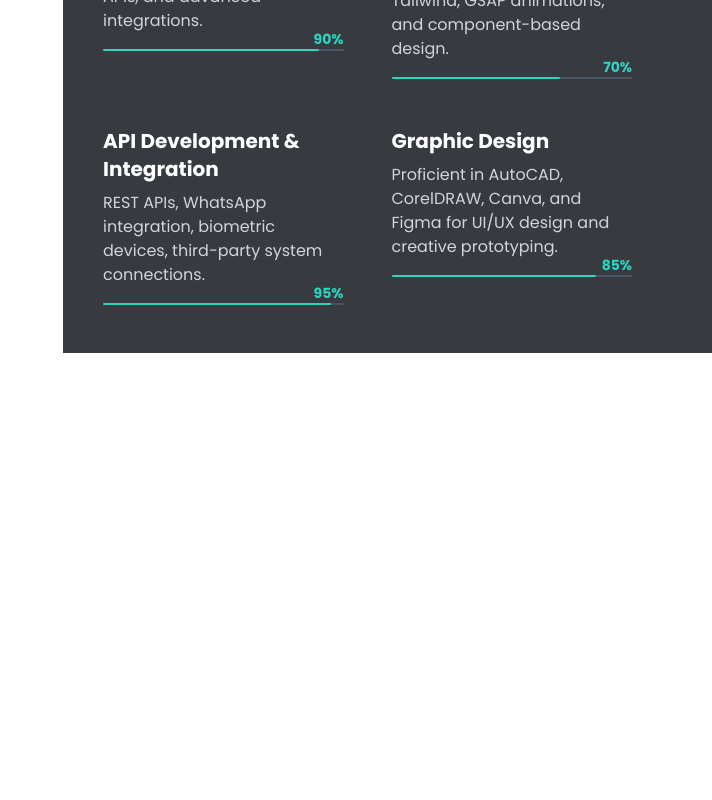
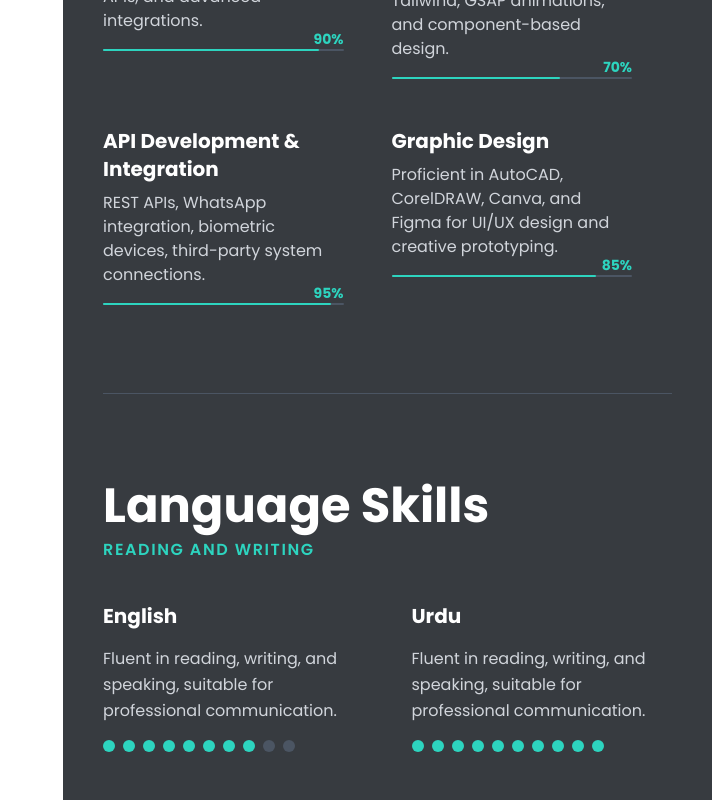
Before and after one commit to ehsanjavaid/React-Portfolio, a React (Vite) app: page / in a window 1280 px wide. Shown: the part 4957-5757 px from the top of the page, without its empty margins (568-1280 px from the left). Before the commit the page ends 5310 px from the top, so only its background shows below. Built offline with nearby package versions, Linux system fonts and the light colour scheme.

Commit message:
Language section done

```diff
--- /dev/null
+++ b/src/components/LanguageSkills.tsx
@@ -0,0 +1,54 @@
+import React from "react";
+
+const languages = [
+  {
+    name: "English",
+    description:
+      "Fluent in reading, writing, and speaking, suitable for professional communication.",
+    level: 8, // out of 10
+  },
+  {
+    name: "Urdu",
+    description:
+      "Fluent in reading, writing, and speaking, suitable for professional communication.",
+    level: 10, // out of 10
+  },
+];
+
+export default function LanguageSkills() {
+  return (
+    <section className=" text-white py-12 font-poppins">
+      {/* Title */}
+      <div>
+        <h2 className="text-5xl font-bold">Language Skills</h2>
+        <p className="text-teal-400 font-semibold mt-2 uppercase tracking-widest">
+          Reading and Writing
+        </p>
+      </div>
+
+      {/* Language List */}
+      <div className="grid md:grid-cols-2 gap-12 mt-10">
+        {languages.map((lang, idx) => (
+          <div key={idx}>
+            <h3 className="text-xl font-bold">{lang.name}</h3>
+            <p className="text-gray-300 mt-4 leading-relaxed">
+              {lang.description}
+            </p>
+
+            {/* Level Circles */}
+            <div className="flex gap-2 mt-4">
+              {Array.from({ length: 10 }).map((_, i) => (
+                <span
+                  key={i}
+                  className={`w-3 h-3 rounded-full ${
+                    i < lang.level ? "bg-teal-400" : "bg-gray-600"
+                  }`}
+                ></span>
+              ))}
+            </div>
+          </div>
+        ))}
+      </div>
+    </section>
+  );
+}
--- a/src/components/Sidebar.tsx
+++ b/src/components/Sidebar.tsx
@@ -4,6 +4,7 @@ import Pricingplan from "./Pricingplan";
 import Experience from "./Experience";
 import Education from "./Education";
 import Skills from "./Skills";
+import LanguageSkills from "./LanguageSkills";
 
 const HeroText: React.FC = () => {
     const texts = ['ERPNEXT DEVELOPER', 'FULL STACK DEVELOPER', 'SOFTWARE DEVELOPER'];
@@ -186,6 +187,12 @@ const HeroText: React.FC = () => {
             </div>
             {/* <!-- Skills Section --> */}
             <Skills />
+            {/* line 7 */}
+            <div className="w-full flex justify-center">
+                <hr className="my-10 w-[100%] border-t border-gray-600" />
+            </div>
+            {/* <!-- Skills Section --> */}
+            <LanguageSkills />
         </div>
     );
 };
```
